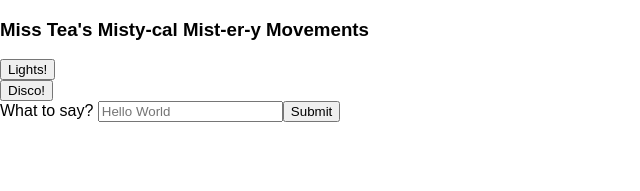
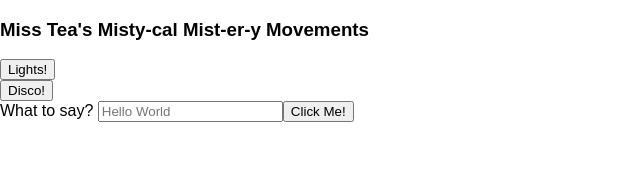
Before and after one commit to Ariiah/misty-react, a React (Create React App) app: page / in a window 1280 px wide. Shown: the top 191 px of the page, without its empty margins (0-640 px from the left). Built offline with nearby package versions, Linux system fonts and the light colour scheme; no server answers.

Commit message:
misty talking

```diff
--- a/src/components/discoComponent.js
+++ b/src/components/discoComponent.js
@@ -7,13 +7,13 @@ const onClick = () => {
   fetch(API)
 }
 
-function partyTime() {
-    axios({
-      url: API,
-      crossDomain: true,
-      method: 'post'
-    })
-}
+// function partyTime() {
+//     axios({
+//       url: API,
+//       crossDomain: true,
+//       method: 'post'
+//     })
+// }
 
 class DisComponent extends Component {
   constructor() {
--- a/src/components/ledComponent.js
+++ b/src/components/ledComponent.js
@@ -7,9 +7,9 @@ const onClick = () => {
    fetch(API)
 }
 
-function changeColor() {
-  axios({url: API, crossDomain: true, method: 'post'})
-}
+// function changeColor() {
+//   axios({url: API, crossDomain: true, method: 'post'})
+// }
 
 class LedComponent extends Component {
 
--- a/src/components/textComponent.js
+++ b/src/components/textComponent.js
@@ -1,45 +1,36 @@
-import React, { Component } from 'react';
-const request = require('request');
+import React, { Component } from 'react'
 const axios = require('axios')
 
 const API = 'http://localhost:3000/tts'
 
-const onClick = () => {
-  // console.log('wheee');
-  // const message = Document.getElementById('.message').value()
-  // console.log(message);
-  partyTime()
+const onClick = (e) => {
+  e.preventDefault()
+
+  let msg = document.getElementsByClassName('message')[0].value
+  console.log('msg', msg);
+
+  fetch(API, {
+    method: 'POST',
+    headers: {
+      'Accept': 'application/json',
+      'Content-Type': 'application/json'
+    },
+    body: JSON.stringify({ message: msg })
+  })
+  .then((response) => {
+    console.log('responded', response);
+  })
+  .catch((err) => {
+    console.log('Error', err);
+  })
 }
 
-
-function partyTime() {
-    axios({
-      url: API,
-      crossDomain: true,
-      method: 'post'
-    })
-}
-
-
 class TextComponent extends Component {
-
   constructor() {
     super()
       this.state = {
         misty: []
       }
-  }
-
-  async componentDidMount() {
-
-    try {
-      console.log('hi');
-        const response = await fetch(API)
-        console.log(response);
-    }
-    catch(err) {
-        console.log(err);
-    }
   }
 
   render() {
@@ -48,7 +39,7 @@ class TextComponent extends Component {
       <div>
         <form>
         What to say? <input type="text" name="speech" className="message" placeholder="Hello World" />
-        <input type="submit" value="Submit" onClick={onClick}/>
+        <button type="submit" onClick={onClick}>Click Me!</button>
         </form>
       </div>
     )
```
